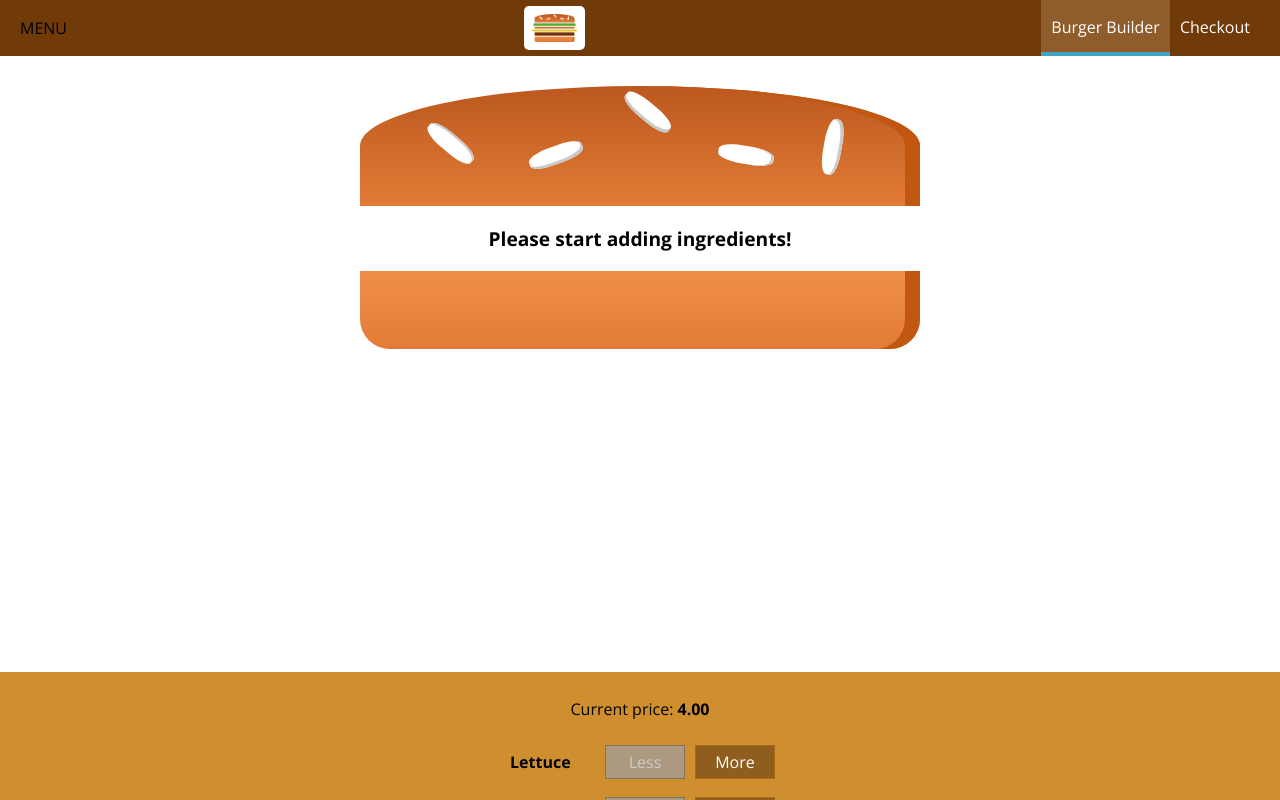
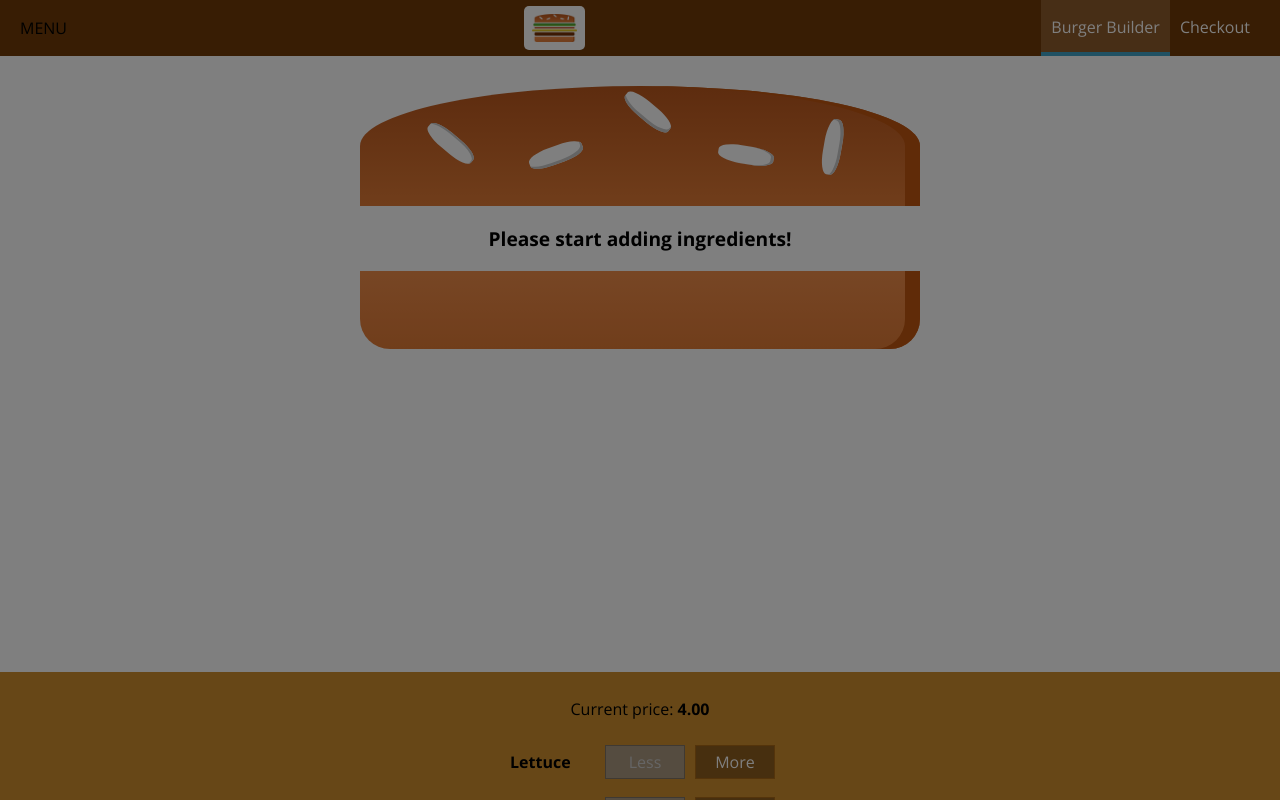
Before and after one commit to makomweb/notes-react-course, a React app in the folder burger-builder/: page / in a window 1280 px wide. Shown: the top 800 px of the page. Built offline with nearby package versions, Linux system fonts and the light colour scheme.

Commit message:
show the Backdrop when the SideDrawer is active

```diff
--- a/burger-builder/src/Components/Navigation/SideDrawer/SideDrawer.js
+++ b/burger-builder/src/Components/Navigation/SideDrawer/SideDrawer.js
@@ -1,10 +1,13 @@
-import React from 'react';
+import React, { Fragment } from 'react';
 import Logo from '../../Logo/Logo';
 import NavigationItems from '../NavigationItems/NavigationItems';
+import Backdrop from '../../UI/Backdrop/Backdrop.js';
 import classes from './SideDrawer.css';
 
 const SideDrawer = () => {
     return (
+        <Fragment>
+            <Backdrop show />
             <div className={classes.SideDrawer}>
                 <div className={classes.Logo}>
                     <Logo />
@@ -13,6 +16,7 @@ const SideDrawer = () => {
                     <NavigationItems />
                 </nav>
             </div>
+        </Fragment>
     );
 };
 
```
Lines whose indentation alone changed are shown as unchanged.
